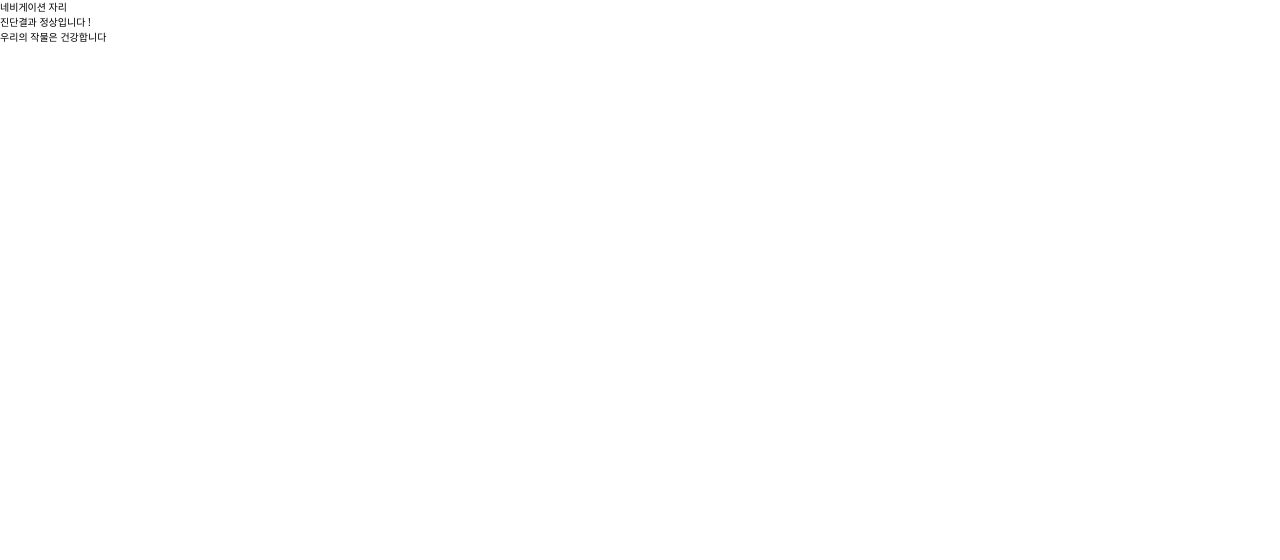
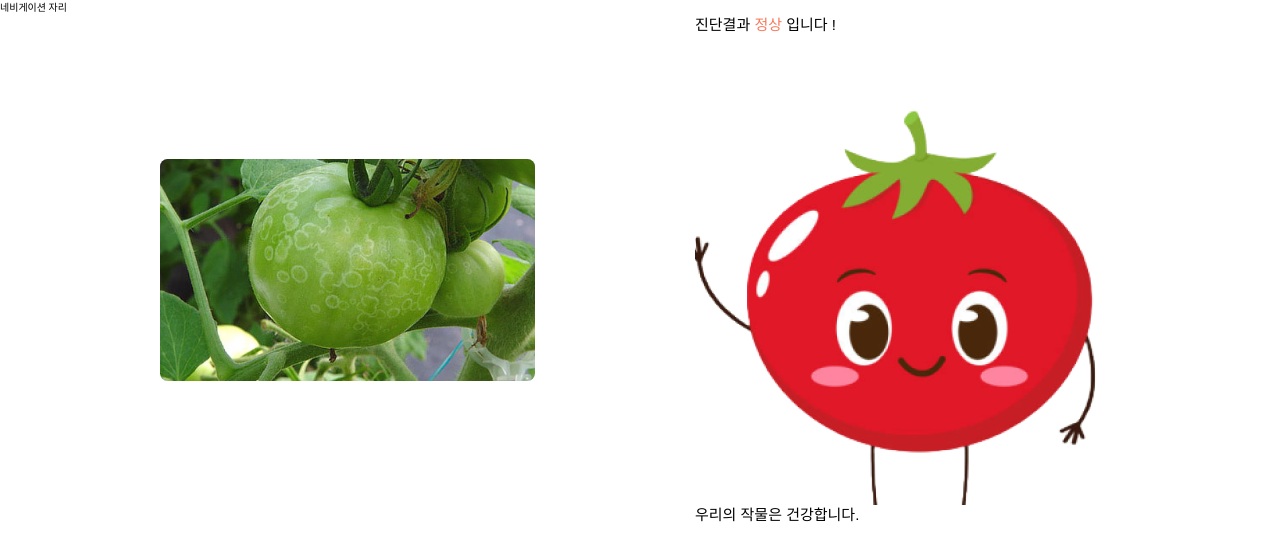
Before and after one commit to S-V-23-BootCamp-Team-F/frontend, a React (Vite) app: page /nomalresult in a window 1280 px wide. Shown: the top 560 px of the page. Built offline with nearby package versions, Linux system fonts and the light colour scheme.

Commit message:
design : 작물 이미지 추가

```diff
--- a/src/pages/NomalResultPage.tsx
+++ b/src/pages/NomalResultPage.tsx
@@ -1,4 +1,6 @@
 import React from "react";
+import tomato2 from "src/images/tomato2.jpg";
+import nomal from "src/images/nomal.png";
 
 const NomalResultPage = () => {
   return (
@@ -7,16 +9,25 @@ const NomalResultPage = () => {
       {/* nav바 */}
       <div>네비게이션 자리</div>
       {/* 본문 */}
-      <div>
+      <div className="flex place-content-evenly items-center">
         {/* 왼쪽 */}
         <div>
-          <img />
+          <img
+            src={tomato2}
+            className="sub_tomato1 h-356 w-600 rounded-xl object-cover"
+          />
         </div>
         {/* 오른쪽 */}
         <div>
-          <div>진단결과 정상입니다 !</div>
-          <img />
-          <div>우리의 작물은 건강합니다 </div>
+          <div className="font-kor-bold text-2xl">
+            진단결과&nbsp;
+            <span className="font-kor-bold text-disease">정상&nbsp;</span>입니다
+            !
+          </div>
+          <img src={nomal} className="" />
+          <div className="font-kor-bold text-2xl">
+            우리의 작물은 건강합니다.
+          </div>
         </div>
       </div>
     </div>
```
Also changed, not shown: src/images/nomal.png (added).
